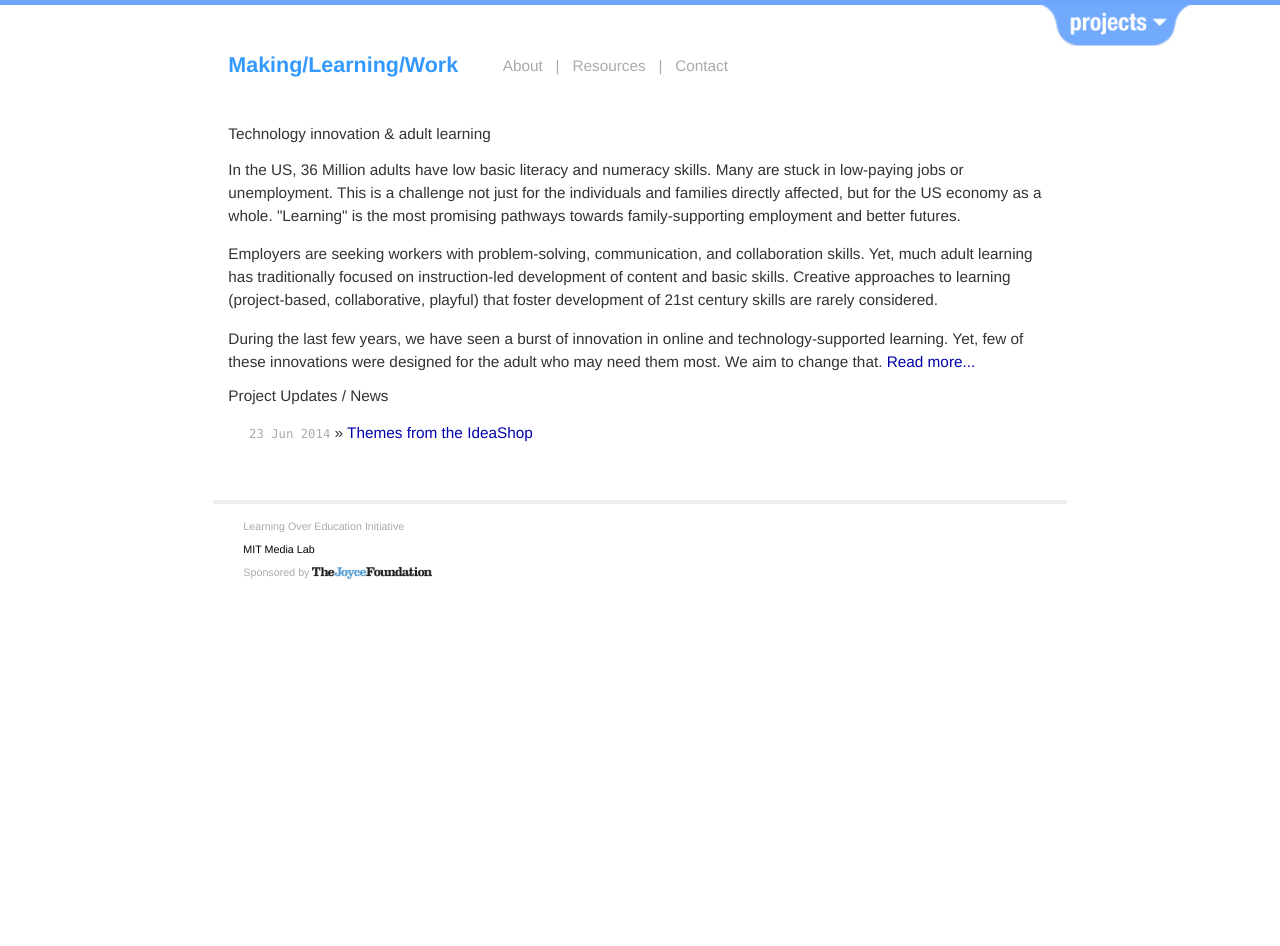
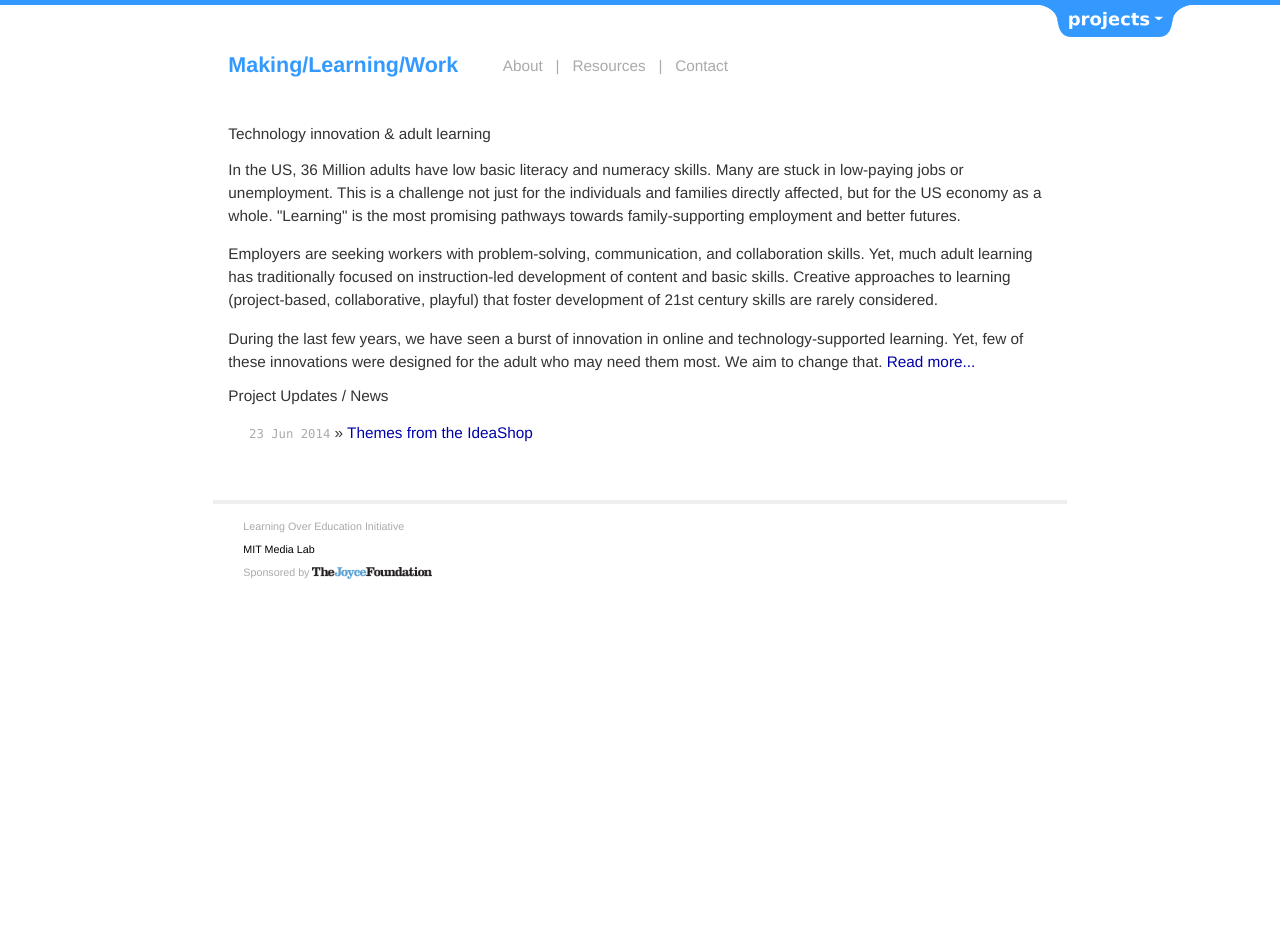
Before and after one commit to mitmedialab/mlw.media.mit.edu, a Jekyll site: the page built from index.html, in a window 1280 px wide. Built offline with Jekyll 4.4.1, drawn with Linux system fonts in a browser that asks for light colours; nearby versions of some CDN libraries; Markdown is read by kramdown in place of the engine named in the settings.

Commit message:
updating tabs

```diff
--- a/_includes/navigation-tabs.html
+++ b/_includes/navigation-tabs.html
@@ -1,9 +1,7 @@
 <div id="tab-region">
 <div class="row">
     <div class="col-sm-3 col-sm-offset-1">
-        <a href="http://learn.media.mit.edu">
-            <h1> Learning Over Education </h1>
-        </a>
+        <h1> LEARNING OVER EDUCATION </h1>
         <a href="http://learn.media.mit.edu">
             <p> About </p>
         </a>
@@ -25,6 +23,6 @@
 <div id="tab-border">
 </div>
 <div id="tabs">
-    <img id="tab-down" src="{{site.baseurl}}/images/navigation_tab_down.png" width="150px">
-    <img id="tab-up" src="{{site.baseurl}}/images/navigation_tab_up.png" width="150px">
+    <img id="tab-down" src="{{site.baseurl}}/images/navigation_tab_down_new.png" width="150px">
+    <img id="tab-up" src="{{site.baseurl}}/images/navigation_tab_up_new.png" width="150px">
 </div>
--- a/css/navigation-tabs.css
+++ b/css/navigation-tabs.css
@@ -21,14 +21,14 @@
     left: 0px;
     width: 100%;
     height: 5px;
-    background-color: #6DA5FF;
+    background-color: #3399FF;
 }
 
 #tab-region{
     position: absolute;
     top: 0px;
     left: 0px;
-    background-color: #6DA5FF;
+    background-color: #3399FF;
     width: 100%;
     display:none;
     z-index: 10000;
@@ -42,9 +42,9 @@
 }
 
 #tab-region h1{
-    font-size: 13.34px;
+    font-size: 14px;
 }
 
 #tab-region p{
-    font-size: 13.34px;
+    font-size: 12px;
 }
```
Also changed, not shown: other parts of _includes/navigation-tabs.html (+1 -1 lines), css/main.css (line endings or trailing spaces), images/navigation_tab_down_new.png (added), images/navigation_tab_up_new.png (added), 12 other files.
